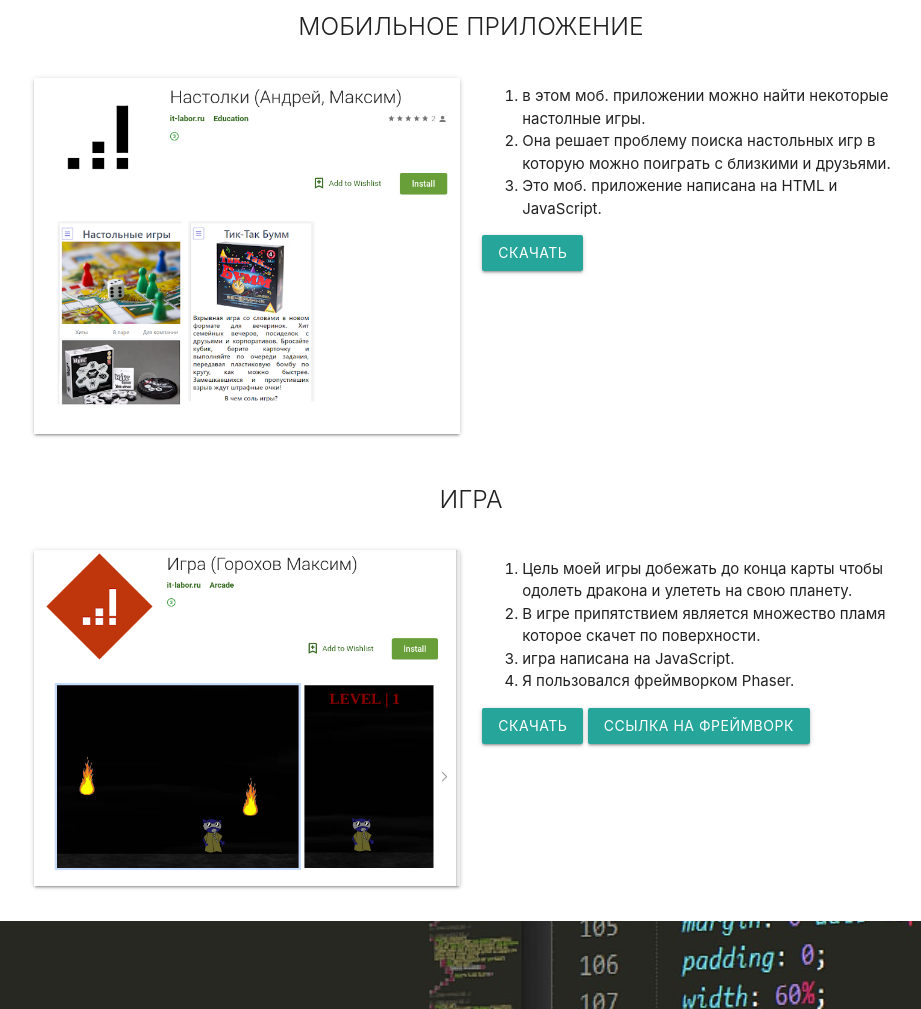
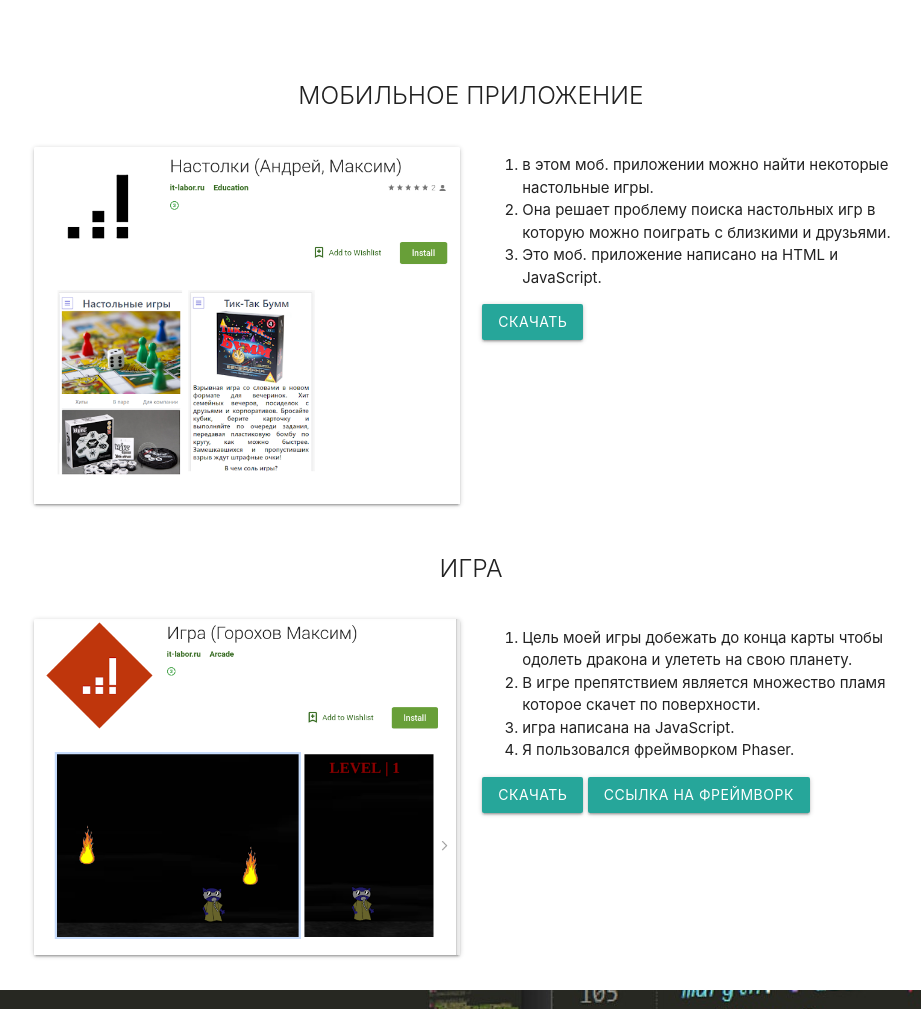
Before and after one commit to Evgenkabot/portfolio, a plain HTML site: page index.html in a window 1280 px wide. Shown: the part 1791-2800 px from the top of the page, without its empty margins (169-1090 px from the left). Drawn offline with nearby package versions, Linux system fonts and the light colour scheme.

Commit message:
Add files via upload

```diff
--- a/index.html
+++ b/index.html
@@ -3,7 +3,7 @@
 <head>
   <meta http-equiv="Content-Type" content="text/html; charset=UTF-8"/>
   <meta name="viewport" content="width=device-width, initial-scale=1, maximum-scale=1.0"/>
-  <title>Портфолио: Горохова Максима Василивича</title>
+  <title>Портфолио: Горохова Максима Васильевича</title>
 
   <!-- CSS  -->
   <link href="https://fonts.googleapis.com/icon?family=Material+Icons" rel="stylesheet">
@@ -28,7 +28,7 @@
   <div class="section no-pad-bot" id="index-banner">
     <div class="container">
       <br><br>
-      <h1 class="header center black-text">Горохов Максим Василивич</h1>
+      <h1 class="header center black-text">Горохов Максим Васильевич</h1>
       <div class="row center">
         <div class="col s6 offset-s3">
           <img class="materialboxed" width="100%" src="images/nw.jpg">
@@ -104,9 +104,9 @@
 <!-- Описание моб. приложения в упорядоченном списке. В кнопке укажите ссылку на приложение -->
     <div class="col s6">
       <ol>
-        <li>в этом моб. приложении можно найти некоторые настолные игры.
+        <li>в этом моб. приложении можно найти некоторые настольные игры.
         <li>Она решает проблему поиска настольных игр в которую можно поиграть с близкими и друзьями.
-        <li>Это моб. приложение написана на HTML и JavaScript.
+        <li>Это моб. приложение написано на HTML и JavaScript.
       </ol>
       <a class="waves-effect waves-light btn" href="https://play.google.com/store/apps/details?id=ru.itlabor.pn1030_2">Скачать</a>
     </div>
@@ -129,7 +129,7 @@
     <div class="col s6">
       <ol>
         <li>Цель моей игры добежать до конца карты чтобы одолеть дракона и улететь на свою планету.
-        <li>В игре припятствием является множество пламя которое скачет по поверхности.
+        <li>В игре препятствием является множество пламя которое скачет по поверхности.
         <li>игра написана на JavaScript.
         <li>Я пользовался фреймворком Phaser.
       </ol>
```
